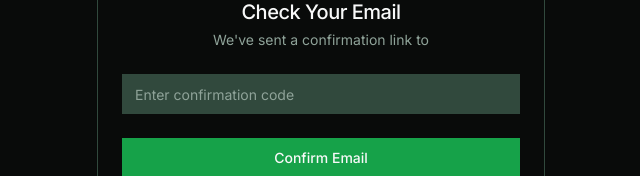
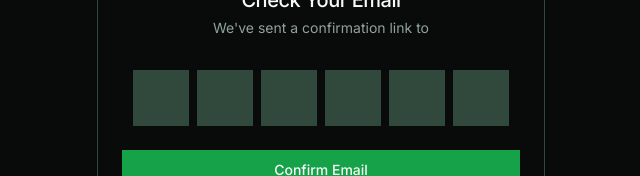
Before and after one commit to AFRICAN-FREEFIRE-COMMUNITY/AFC_Frontend, a Next.js app: page /email-confirmation in a window 1280 px wide. Shown: the part 339-515 px from the top of the page, without its empty margins (319-959 px from the left). Built offline with nearby package versions, Linux system fonts and the light colour scheme.

Commit message:
Worked on the email confirmation to otp input

```diff
--- a/app/(onboarding)/email-confirmation/_components/ConfirmationForm.tsx
+++ b/app/(onboarding)/email-confirmation/_components/ConfirmationForm.tsx
@@ -27,6 +27,8 @@ import { useTransition } from "react";
 import axios from "axios";
 import { env } from "@/lib/env";
 import { Loader } from "@/components/Loader";
+import { OTPInput, SlotProps } from "input-otp";
+import { cn } from "@/lib/utils";
 
 interface Props {
   email: string;
@@ -57,9 +59,7 @@ export function ConfirmationForm({ email }: Props) {
         toast.success(response.data.message);
         router.push(`/login`);
       } catch (error: any) {
-				toast.error(
-					error?.response?.data?.error || "Internal server error"
-				);
+        toast.error(error?.response?.data?.error || "Internal server error");
       }
     });
   }
@@ -74,9 +74,7 @@ export function ConfirmationForm({ email }: Props) {
 
         toast.success(response.data.message);
       } catch (error: any) {
-				toast.error(
-					error?.response?.data?.error || "Internal server error"
-				);
+        toast.error(error?.response?.data?.error || "Internal server error");
       }
     });
   };
@@ -84,19 +82,36 @@ export function ConfirmationForm({ email }: Props) {
   return (
     <>
       <Form {...form}>
-				<form
-					onSubmit={form.handleSubmit(onSubmit)}
-					className="space-y-6"
-				>
+        <form onSubmit={form.handleSubmit(onSubmit)} className="space-y-6">
+          {/* <FormField
+            control={form.control}
+            name="code"
+            render={({ field }) => (
+              <FormItem>
+                <FormControl>
+                  <Input placeholder="Enter confirmation code" {...field} />
+                </FormControl>
+                <FormMessage />
+              </FormItem>
+            )}
+          /> */}
           <FormField
             control={form.control}
             name="code"
             render={({ field }) => (
               <FormItem>
                 <FormControl>
-									<Input
-										placeholder="Enter confirmation code"
+                  <OTPInput
                     {...field}
+                    containerClassName="flex items-center justify-center gap-3 has-disabled:opacity-50"
+                    maxLength={6}
+                    render={({ slots }) => (
+                      <div className="flex gap-2">
+                        {slots.map((slot, idx) => (
+                          <Slot key={idx} {...slot} />
+                        ))}
+                      </div>
+                    )}
                   />
                 </FormControl>
                 <FormMessage />
@@ -108,11 +123,7 @@ export function ConfirmationForm({ email }: Props) {
             type="submit"
             disabled={pending || pendingResend}
           >
-						{pending ? (
-							<Loader text="Confirming..." />
-						) : (
-							"Confirm Email"
-						)}
+            {pending ? <Loader text="Confirming..." /> : "Confirm Email"}
           </Button>
         </form>
       </Form>
@@ -134,3 +145,16 @@ export function ConfirmationForm({ email }: Props) {
     </>
   );
 }
+
+function Slot(props: SlotProps) {
+  return (
+    <div
+      className={cn(
+        "border-input bg-muted text-foreground flex size-14 items-center justify-center rounded-md border font-medium shadow-xs transition-[color,box-shadow]",
+        { "border-ring ring-ring/50 z-10 ring-[1px]": props.isActive }
+      )}
+    >
+      {props.char !== null && <div>{props.char}</div>}
+    </div>
+  );
+}
```
Lines whose indentation alone changed are shown as unchanged.
